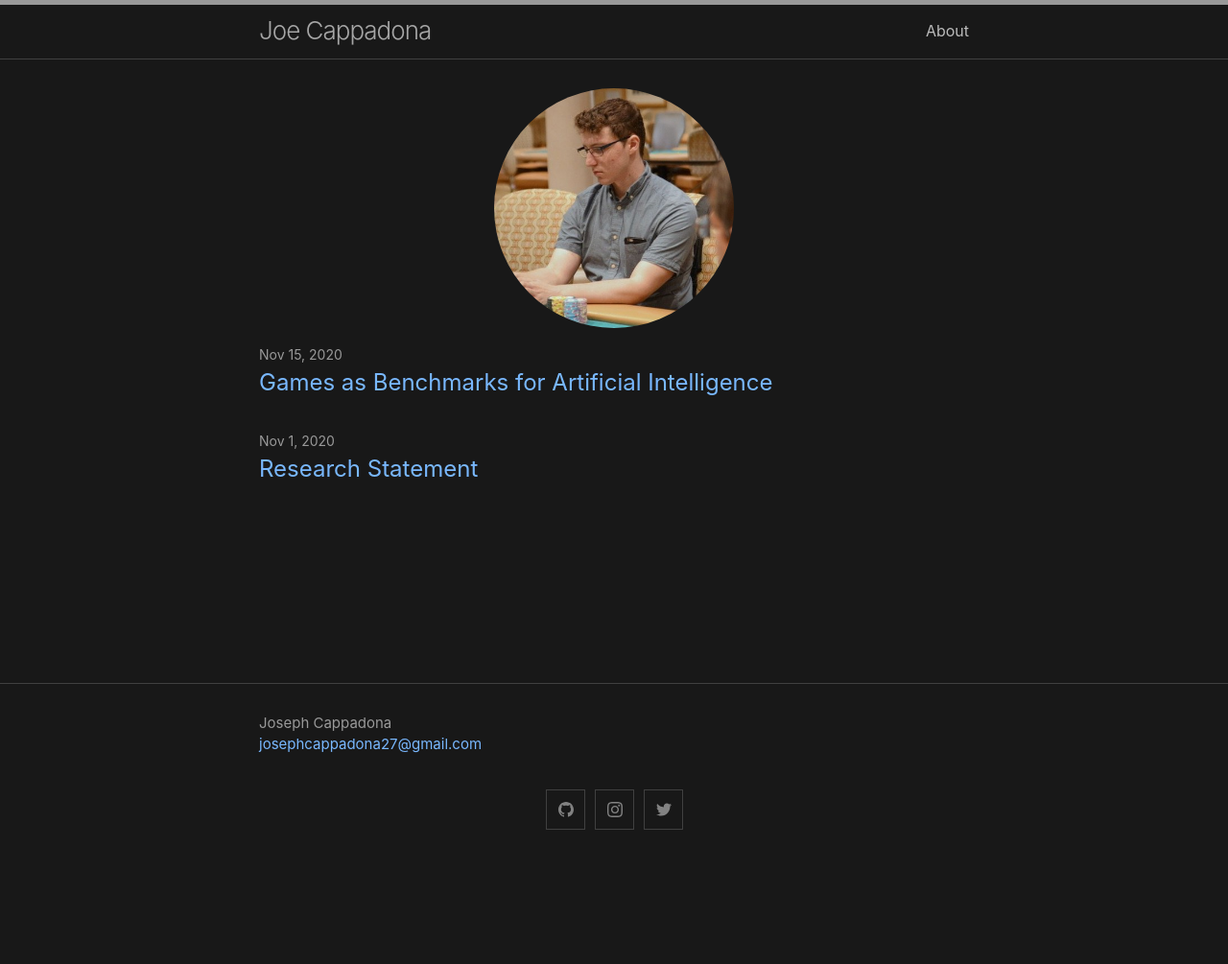
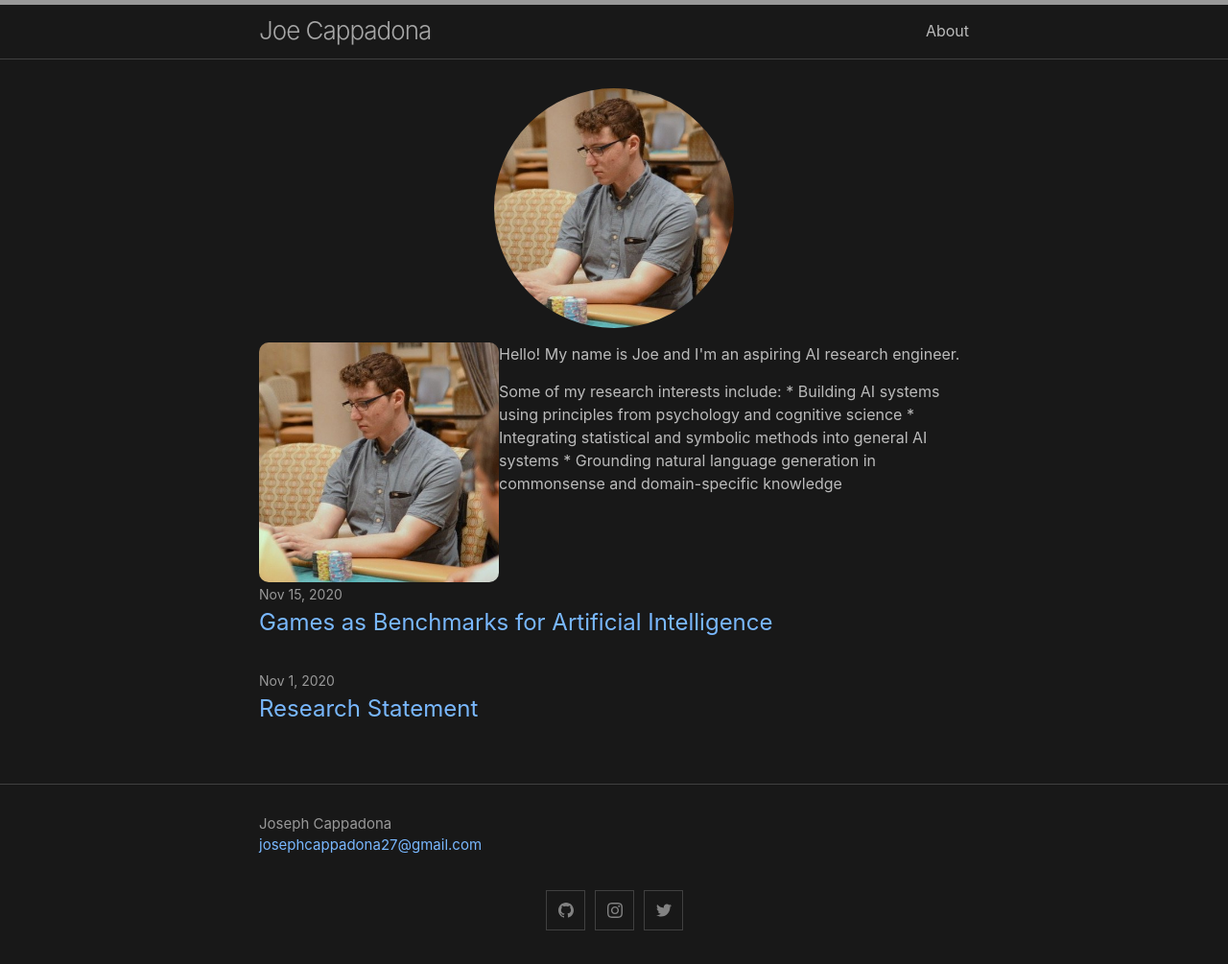
Before and after one commit to josephcappadona/josephcappadona.github.io, a Jekyll site: the page built from index.md, in a window 1280 px wide. Shown: the whole page at 96% size. Built offline with Jekyll 4.4.1, drawn with Linux system fonts in a browser that asks for light colours; before the commit the page ends 900 px from its top, so only the background shows below that.

Commit message:
Update index.md

```diff
--- a/index.md
+++ b/index.md
@@ -5,3 +5,16 @@ layout: home
 {:refdef: style="text-align: center;"}
 ![me](/assets/img/headshot.jpeg){: style="width: 250px; height: 250px; border-radius: 50%"}
 {: refdef}
+
+<div style="display: flex;">
+  <img src="/assets/img/headshot.jpeg" style="width: 250px; height: 250px; border-radius: 10px;" />
+  <div>
+    <p>Hello! My name is Joe and I'm an aspiring AI research engineer.</p>
+    <p>
+      Some of my research interests include:
+      * Building AI systems using principles from psychology and cognitive science
+      * Integrating statistical and symbolic methods into general AI systems
+      * Grounding natural language generation in commonsense and domain-specific knowledge
+    </p>
+  </div>
+</div>
```
